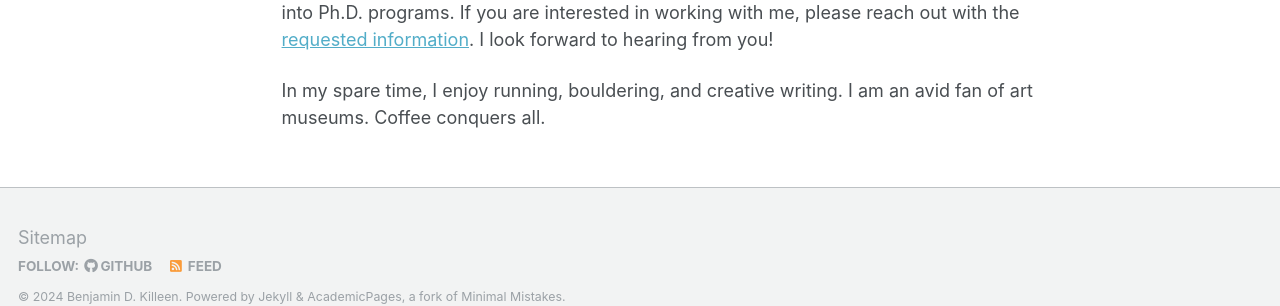
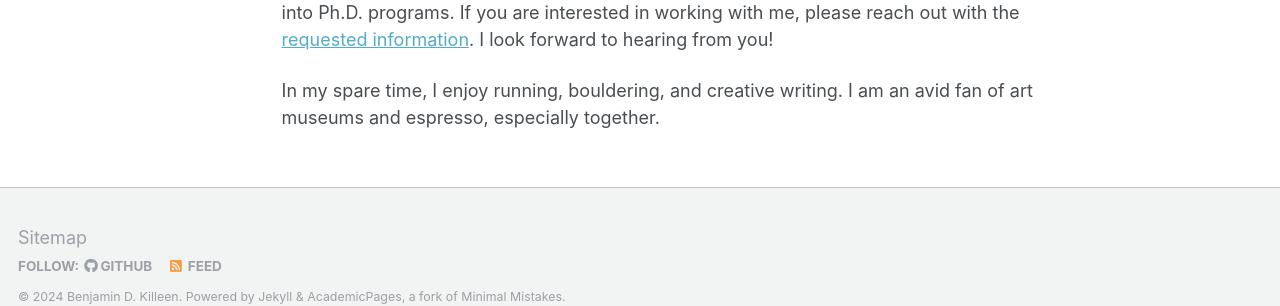
Before and after one commit to benjamindkilleen/benjamindkilleen.github.io, a Jekyll site: the page built from _pages/about.md, in a window 1280 px wide and 1242 px high. Shown: the part 899-1205 px from the top of the window. Built offline with Jekyll 4.4.1, drawn with Linux system fonts in a browser that asks for light colours; some web fonts are replaced.

Commit message:
cv update

```diff
--- a/_pages/about.md
+++ b/_pages/about.md
@@ -45,7 +45,7 @@ reach out with the [requested information](https://benjamindkilleen.com/contact)
 hearing from you!
 
 In my spare time, I enjoy running, bouldering, and creative writing. I am an avid fan of art
-museums. Coffee conquers all.
+museums and espresso, especially together.
 
 <!-- Third person version: -->
 
```
Also changed, not shown: 1 other file.
